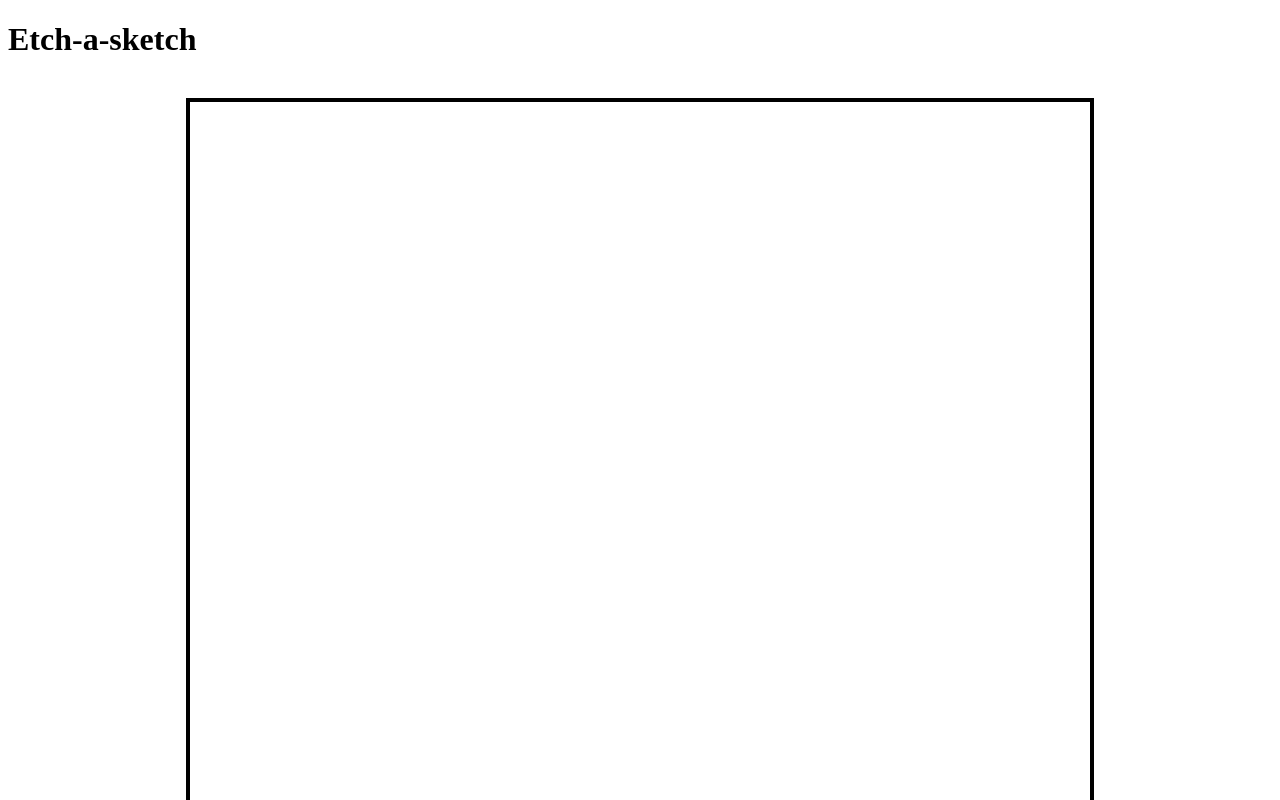
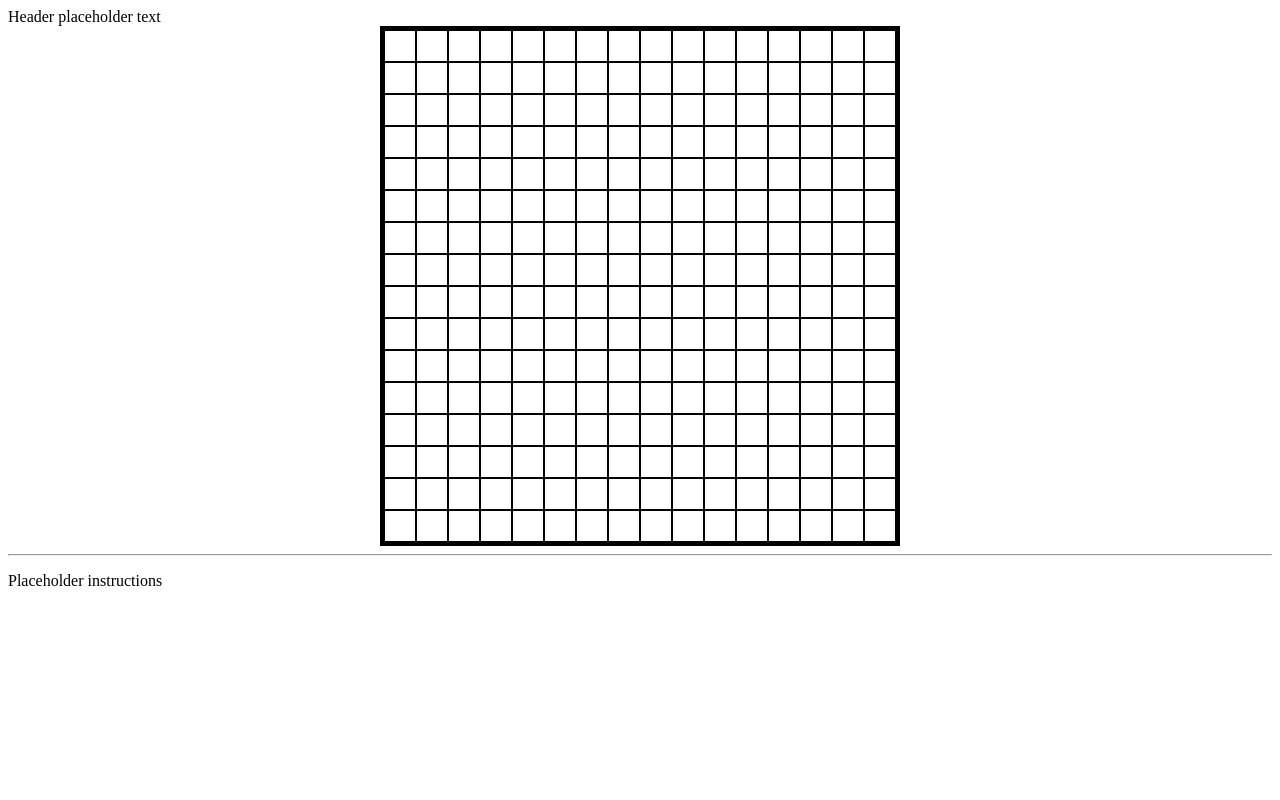
Before and after one commit to Lee-Git22/odin-Etch-a-sketch, a plain HTML site: page index.html in a window 1280 px wide. Shown: the top 800 px of the page. Drawn offline with Linux system fonts and the light colour scheme.

Commit message:
Use for loops to populate grid container

```diff
--- a/index.html
+++ b/index.html
@@ -7,9 +7,10 @@
     <script src="script.js" defer></script>
   </head>
   <body>
-    <h1>Etch-a-sketch</h1>
-    <br>
+    <header>Header placeholder text</header>
+
     <div id="grid-container"></div>
-
+    <hr>
+    <p>Placeholder instructions</p>
   </body>
 </html>
--- a/script.js
+++ b/script.js
@@ -0,0 +1,26 @@
+// TODO: Populate a 512px square div with 16x16 grids using some loop
+const CONTAINER_SIZE = 512;
+
+gridContainer = document.querySelector("#grid-container");
+
+let gridNumber = 16;
+gridSize = (CONTAINER_SIZE / gridNumber);
+
+for (i = 0; i < CONTAINER_SIZE; i += gridSize) {
+    for (j = 0; j < CONTAINER_SIZE; j += gridSize) {
+        grid = document.createElement("div");
+        grid.setAttribute("class", "grid");
+
+        // Account for grid border and padding
+        grid.style.width = (gridSize - 4 ) + "px";
+        grid.style.height = (gridSize - 4) + "px";
+
+        gridContainer.append(grid);
+    }
+
+}
+
+// TODO: Add a click and drag effect for inking sketch pad with cursor using event listeners
+
+
+// TODO: Add user input form to select how many grids to populate sketchpad (MAX 100)
--- a/styles.css
+++ b/styles.css
@@ -1,7 +1,19 @@
 #grid-container {
     border: 4px solid black;
-    width: 900px;
-    height: 900px;
-    margin-left: auto;
-    margin-right: auto;
+    width: 512px;
+    height: 512px;
+    margin: 0 auto;
+    display: flex;
+    flex-wrap: wrap;
+
 }
+
+
+.grid {
+    border: 1px solid black;
+    padding: 1px;
+    display: flex;
+    flex-shrink: 0;
+}
+/* TODO: Add style property for grids that will go into sketchpad */
+/* Careful with border and margins */
```
